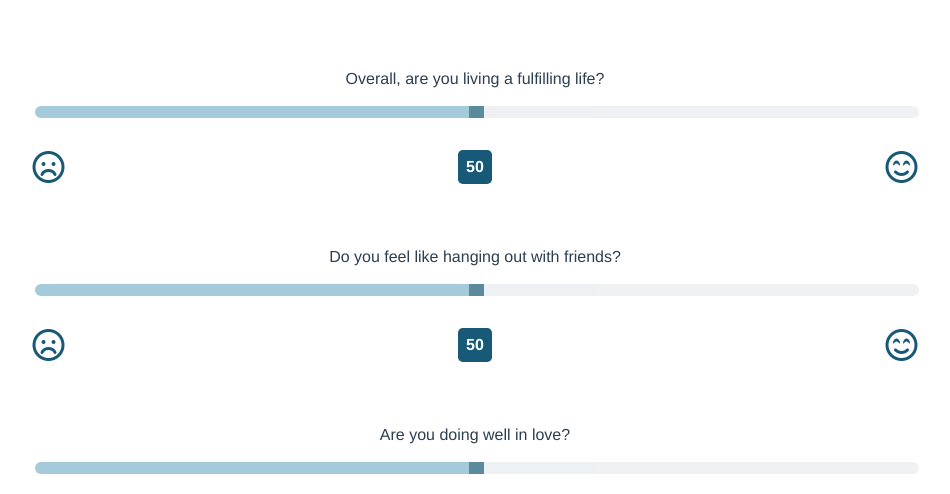
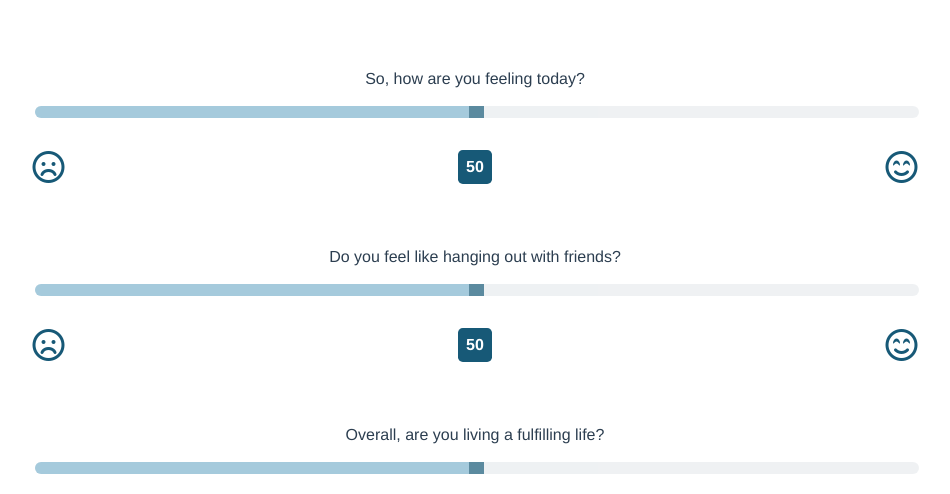
Before and after one commit to PauGarciaMartinez/feel-your-mood, a Vue app: page / in a window 1280 px wide. Shown: the part 167-661 px from the top of the page, without its empty margins (165-1115 px from the left). Built offline with nearby package versions, Linux system fonts and the light colour scheme.

Commit message:
Change component name and establish an emit event

```diff
--- a/src/components/SliderList.vue
+++ b/src/components/SliderForm.vue
@@ -2,7 +2,7 @@
 <template>
 
   <form class="sliders-wrapper">
-    <RangeSlider>
+    <RangeSlider @updateValue="value1 = $event">
       <p>{{ q1 }}</p>
     </RangeSlider>
 
@@ -20,7 +20,7 @@
 </template>
 
 <!-- SCRIPT -->
-<script type="text/javascript" src="@/scripts/sliderList.js"></script>
+<script type="text/javascript" src="@/scripts/sliderForm.js"></script>
 
 <!-- STYLE -->
-<style src="@/styles/css/slider-list.css"></style>
+<style src="@/styles/css/slider-form.css"></style>
--- a/src/scripts/home.js
+++ b/src/scripts/home.js
@@ -1,8 +1,8 @@
-import SliderList from "@/components/SliderList"
+import SliderForm from "@/components/SliderForm"
 
 export default {
   name: 'Home',
   components: {
-    SliderList
+    SliderForm
   }
 }
--- a/src/scripts/rangeSlider.js
+++ b/src/scripts/rangeSlider.js
@@ -8,6 +8,7 @@ export default {
   methods: {
     updateBubble() {
       this.bubble = this.value;
+      this.$emit('updateValue', this.value);
     }
   }
 }
--- a/src/scripts/sliderList.js
+++ b/src/scripts/sliderForm.js
@@ -4,9 +4,9 @@ export default {
   name: 'SliderList',
   data() {
     return {
-      q1: 'Overall, are you living a fulfilling life?',
+      q1: 'So, how are you feeling today?',
       q2: 'Do you feel like hanging out with friends?',
-      q3: 'Are you doing well in love?'
+      q3: 'Overall, are you living a fulfilling life?'
     }
   },
   components: {
--- a/src/views/Home.vue
+++ b/src/views/Home.vue
@@ -1,7 +1,7 @@
 <!-- TEMPLATE -->
 <template>
   <h1 class="title">Feel your mood</h1>
-  <SliderList/>
+  <SliderForm/>
 </template>
 
 <!-- SCRIPT -->
```
Also changed, not shown: src/styles/css/slider-form.css (renamed from src/styles/css/slider-list.css).
